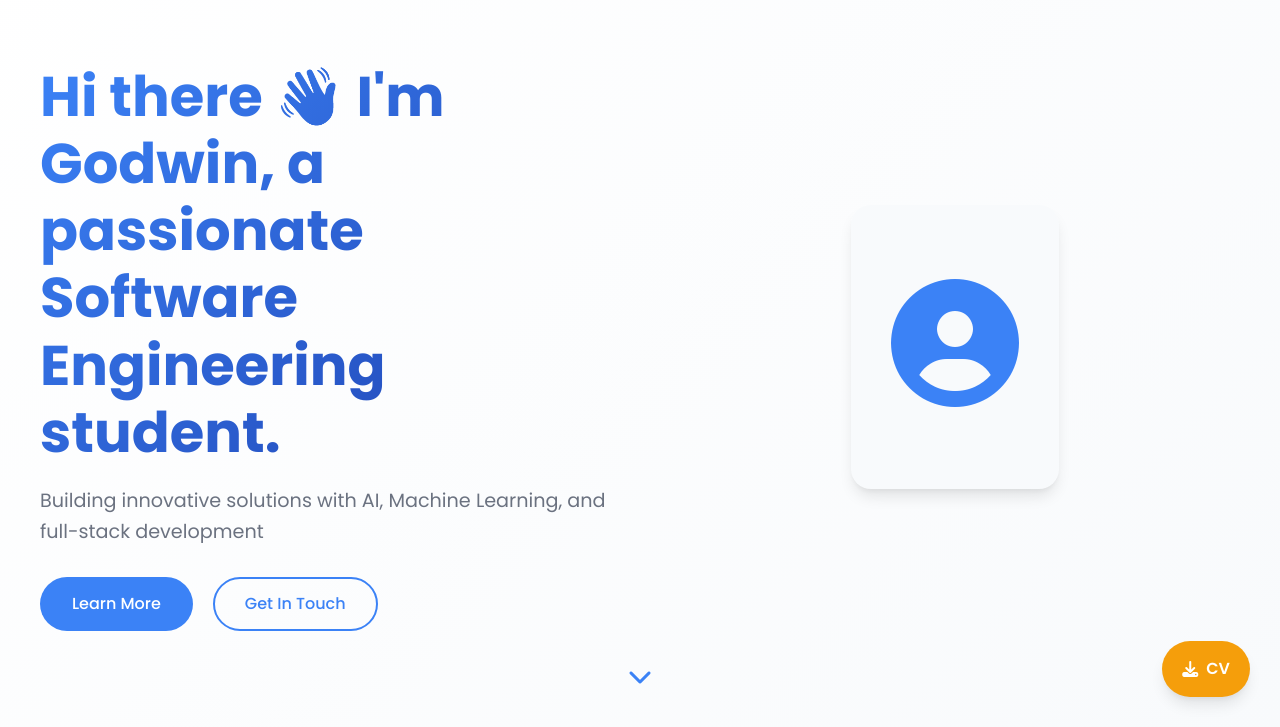
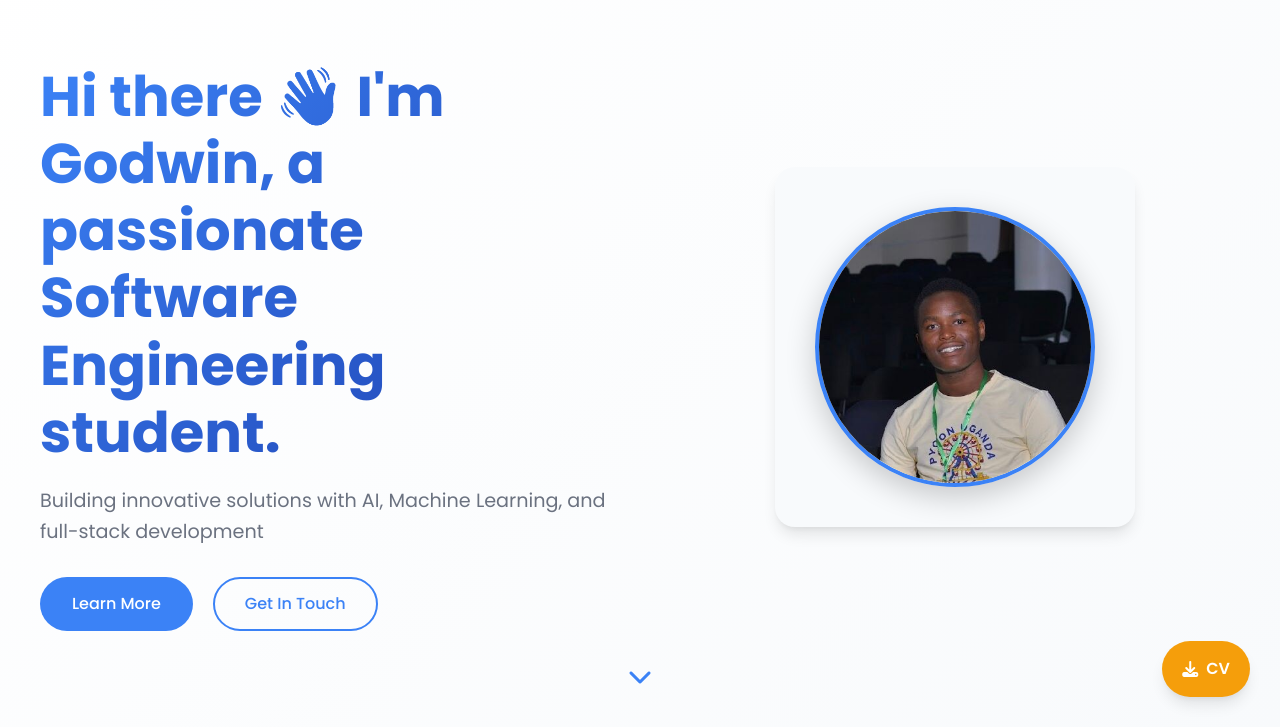
Before and after one commit to ofwonogodwin/MyPortifolio, a plain HTML site: page index.html in a window 1280 px wide. Shown: the part 73-800 px from the top of the page. Drawn offline with Linux system fonts and the light colour scheme.

Commit message:
Addede The profile picture

```diff
--- a/index.html
+++ b/index.html
@@ -57,8 +57,8 @@
             </div>
             <div class="hero-image fade-in">
                 <div class="profile-card">
-                    <div class="profile-placeholder">
-                        <i class="fas fa-user-circle"></i>
+                    <div class="profile-image">
+                        <img src="ofwono.jpeg" alt="Godwin Ofwono - Software Engineering Student" />
                     </div>
                 </div>
             </div>
--- a/styles.css
+++ b/styles.css
@@ -290,6 +290,28 @@ body.dark-mode .navbar {
     font-size: 8rem;
     color: var(--primary-color);
     text-align: center;
+}
+
+.profile-image {
+    width: 280px;
+    height: 280px;
+    border-radius: 50%;
+    overflow: hidden;
+    position: relative;
+    box-shadow: 0 10px 30px rgba(0, 0, 0, 0.2);
+    border: 4px solid var(--primary-color);
+}
+
+.profile-image img {
+    width: 100%;
+    height: 100%;
+    object-fit: cover;
+    object-position: center;
+    transition: transform var(--transition-medium);
+}
+
+.profile-image:hover img {
+    transform: scale(1.05);
 }
 
 .scroll-indicator {
```
Also changed, not shown: ofwono.jpeg (added).
